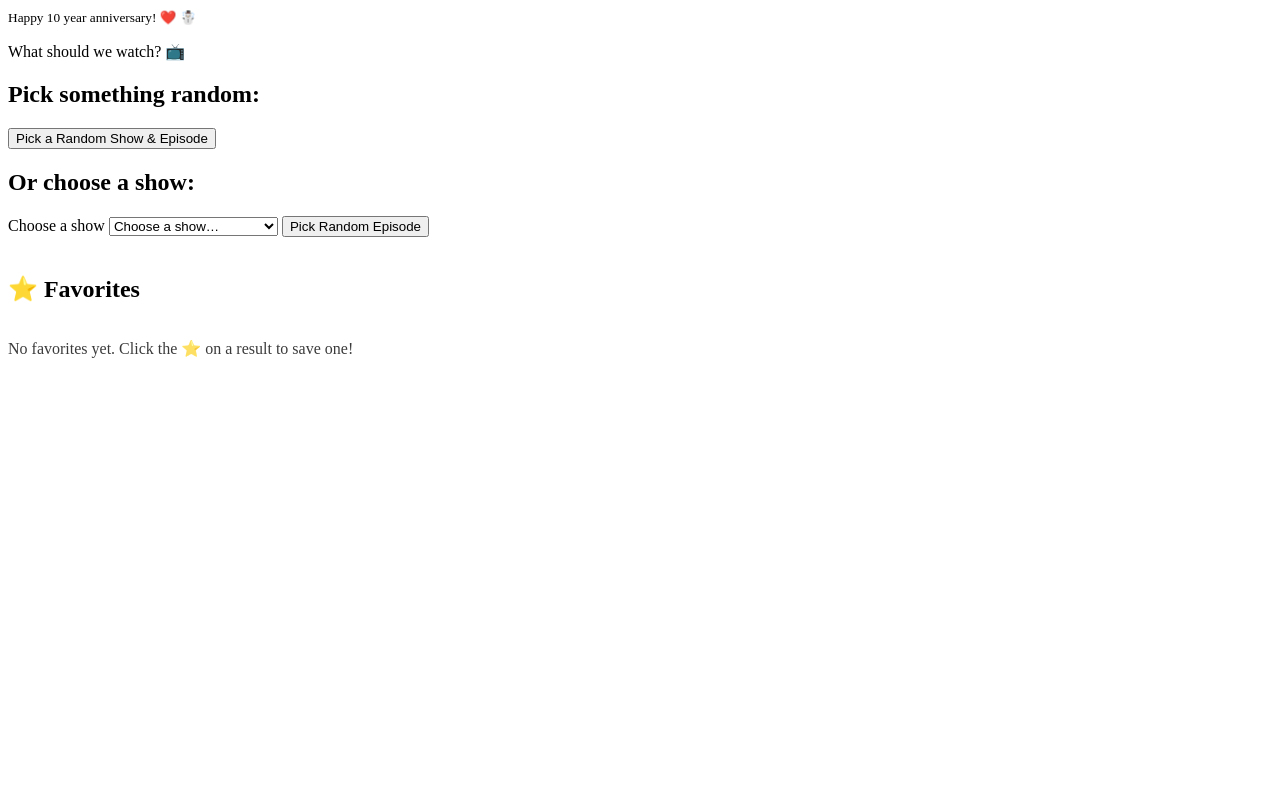
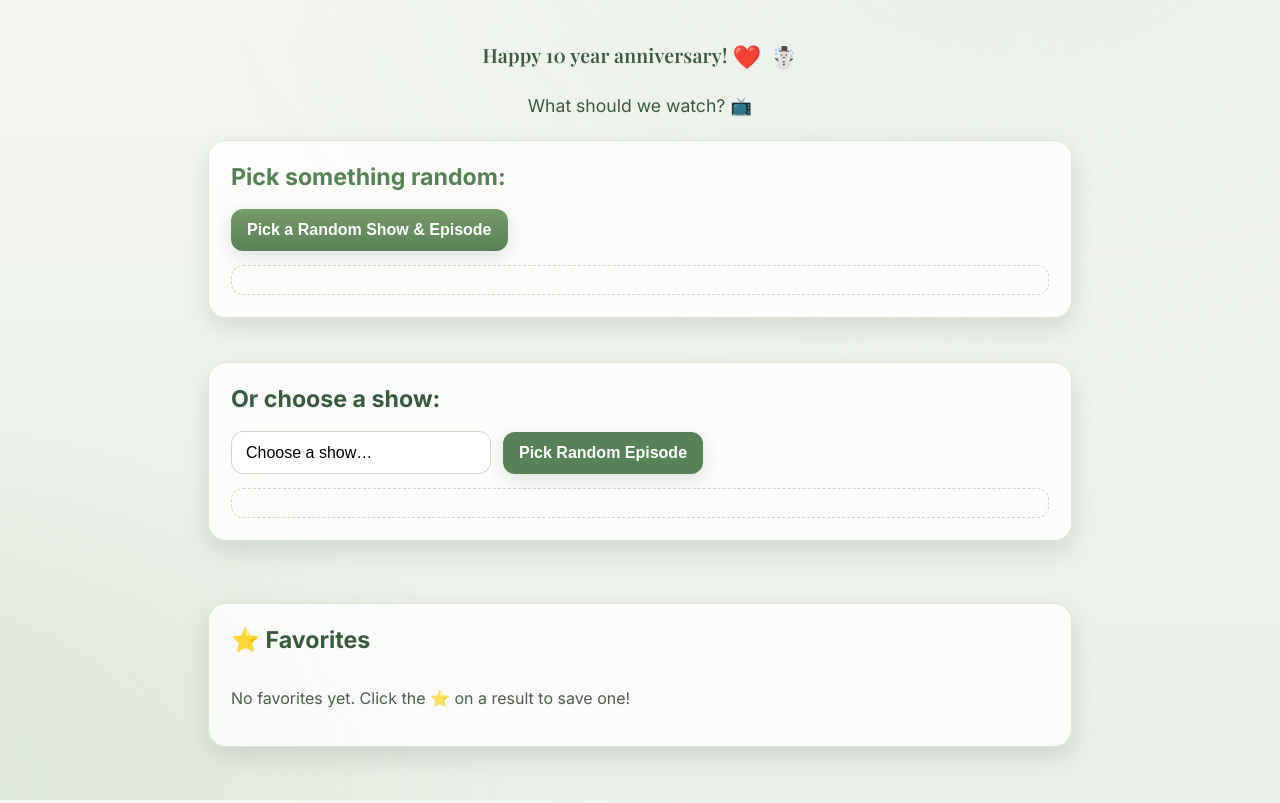
Before and after one commit to danabro23/random-episode-generator, a plain HTML site: page index.html in a window 1280 px wide. Drawn offline with nearby package versions, Linux system fonts and the light colour scheme.

Commit message:
Update style.css

```diff
--- a/style.css
+++ b/style.css
@@ -1,3 +1,165 @@
+:root{
+  --sage-50:#f3f5f1;
+  --sage-100:#e9efe6;
+  --sage-200:#dbe6d5;
+  --sage-300:#c9d8c2;
+  --sage-400:#aabf9b;
+  --sage-500:#8faa7f;
+  --sage-600:#789a6b;
+  --sage-700:#588157;
+  --sage-800:#3a5a40;
+  --sage-900:#344e41;
+  --text:#1f2a21;
+  --card:#ffffffcc;
+  --shadow:0 10px 24px rgba(52,78,65,.14);
+}
+
+*{box-sizing:border-box}
+html,body{height:100%}
+
+body{
+  margin:0;
+  font-family:Inter, system-ui, -apple-system, "Segoe UI", Roboto, Arial, sans-serif;
+  color:var(--text);
+  background:
+    radial-gradient(1200px 700px at 80% -10%, var(--sage-100), transparent 70%),
+    radial-gradient(900px 600px at -10% 100%, var(--sage-200), transparent 70%),
+    linear-gradient(180deg, var(--sage-50), var(--sage-100));
+  background-color: var(--sage-100);
+}
+
+.container{
+  max-width:900px;
+  margin-inline:auto;
+  padding:40px 18px 56px;
+  display:flex;
+  flex-direction:column;
+  align-items:center;
+  gap:24px;
+}
+
+.hero{
+  text-align:center;
+  display:flex;
+  flex-direction:column;
+  gap:16px;
+  width:100%;
+}
+
+.anniversary {
+  margin: 0 auto 8px auto;
+  text-align: center;
+}
+.anniversary small {
+  font-size: 1.22rem;
+  font-family: "Playfair Display", serif;
+  font-weight: 600;
+  color: var(--sage-800);
+  letter-spacing: 0.01em;
+}
+.red-heart {
+  color: #ee2323;
+  font-size: 1.18em;
+  vertical-align: -2px;
+}
+.snowman {
+  font-size: 1.1em;
+  margin-left: 0.2em;
+  vertical-align: -2px;
+}
+
+h1{
+  margin:0;
+  font-family:"Playfair Display", serif;
+  font-weight:700;
+  font-size:clamp(2rem, 4vw + 1rem, 3.5rem);
+  color:var(--sage-900);
+}
+.subtitle{
+  margin:0;
+  font-size:1.1rem;
+  color:var(--sage-800);
+}
+.heart{filter:drop-shadow(0 2px 0 rgba(0,0,0,.06))}
+
+.card{
+  width:100%;
+  background:var(--card);
+  border:1px solid var(--sage-200);
+  border-radius:18px;
+  padding:22px;
+  box-shadow:var(--shadow);
+}
+.card h2{
+  font-size: 1.45rem;
+  margin: 0 0 18px 0;
+  font-weight: 700;
+  color: var(--sage-800);
+  text-align: left;
+}
+.card-picker {
+  margin-bottom: 20px;
+}
+.card-picker h2 {
+  color: var(--sage-700);
+}
+
+.picker{
+  display:flex;
+  flex-wrap:wrap;
+  gap:12px;
+  align-items:center;
+}
+.select{
+  appearance:none;
+  background:#fff;
+  border:1.5px solid var(--sage-300);
+  border-radius:12px;
+  padding:12px 14px;
+  font-size:1rem;
+  min-width:260px;
+  transition:border .15s, box-shadow .15s;
+}
+.select:focus{
+  outline:none;
+  border-color:var(--sage-700);
+  box-shadow:0 0 0 4px color-mix(in oklab, var(--sage-400) 40%, white);
+}
+
+.btn{
+  border:0;
+  border-radius:12px;
+  padding:12px 16px;
+  font-size:1rem;
+  font-weight:600;
+  background:var(--sage-700);
+  color:white;
+  cursor:pointer;
+  transition:transform .03s ease, filter .18s ease, box-shadow .18s ease;
+  box-shadow:0 6px 18px rgba(58,90,64,.15);
+}
+.btn:hover{filter:brightness(1.07)}
+.btn:active{transform:translateY(1px)}
+.btn:focus-visible{
+  outline:3px solid color-mix(in oklab, var(--sage-400) 45%, white);
+  outline-offset:3px;
+}
+
+.btn-primary{
+  background:linear-gradient(180deg, var(--sage-600), var(--sage-700));
+}
+
+.result{
+  margin-top:14px;
+  padding:14px 16px;
+  border:1px dashed var(--sage-300);
+  border-radius:12px;
+  color:var(--sage-800);
+  min-height:24px;
+  white-space:pre-wrap;
+}
+
+/* Poster + Favorite Styles */
 .poster-wrapper {
   display: flex;
   align-items: flex-start;
@@ -15,7 +177,6 @@
   flex: 1;
   min-width: 0;
 }
-
 .favorite-btn {
   display: inline-block;
   border: none;
@@ -77,3 +238,11 @@
 .fav-remove:hover {
   color: #f33;
 }
+
+/* a11y helper */
+.sr-only{
+  position:absolute!important;
+  height:1px;width:1px;
+  overflow:hidden;clip:rect(1px,1px,1px,1px);
+  white-space:nowrap;border:0;padding:0;margin:-1px;
+}
```
